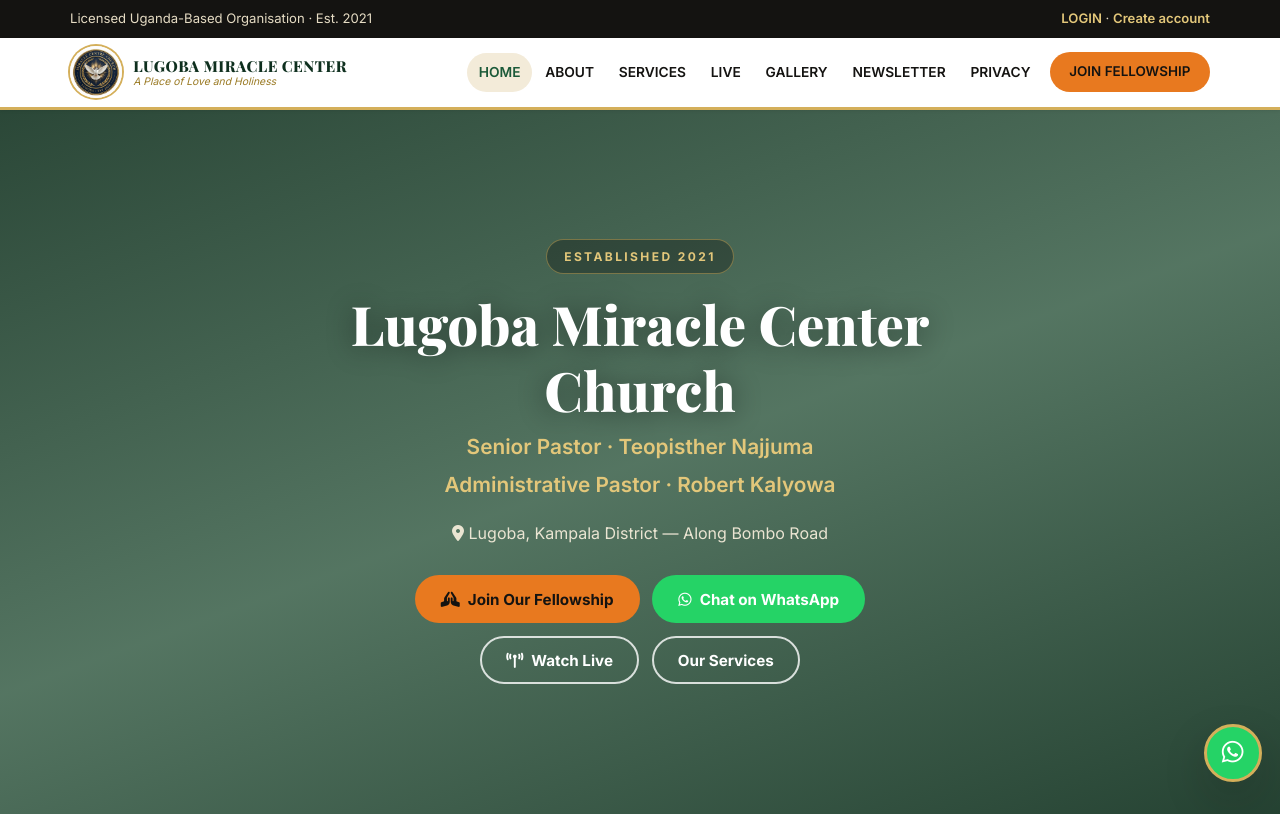
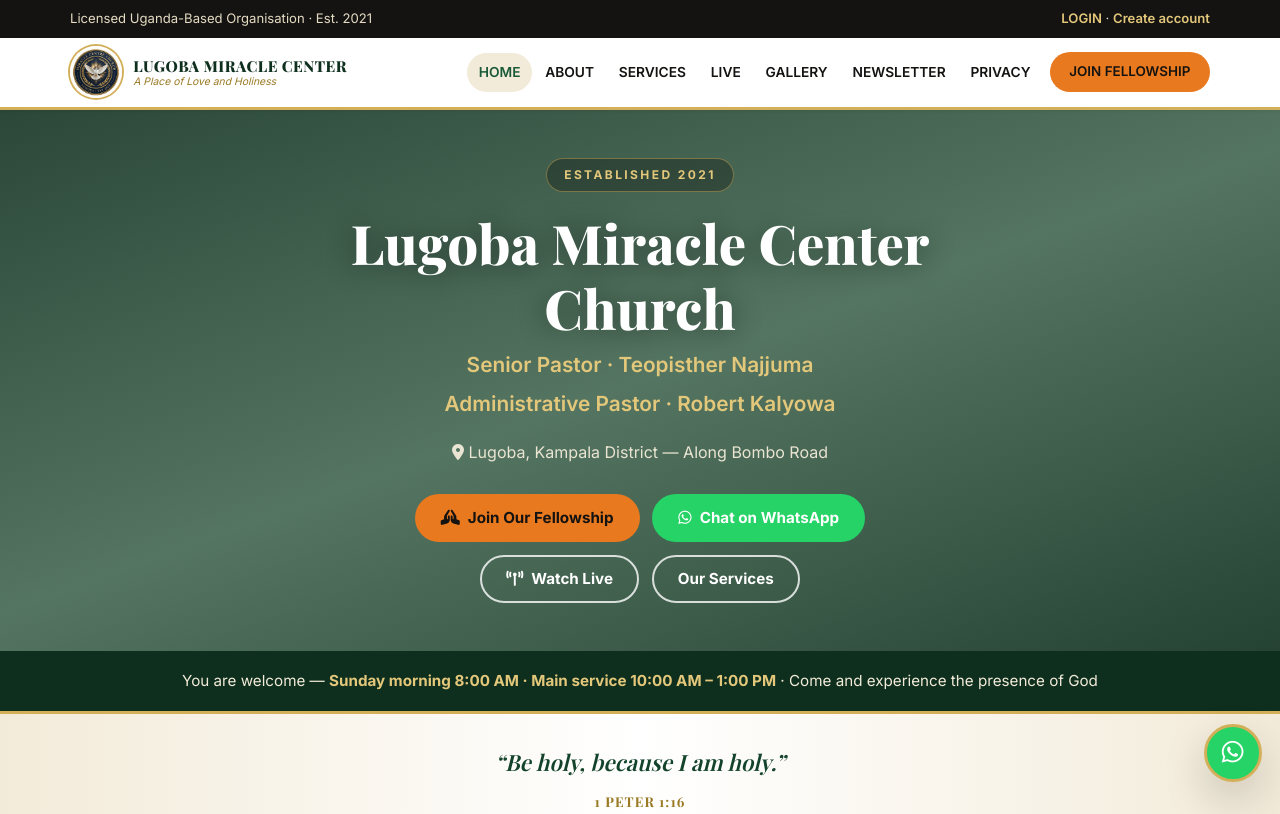
Before and after one commit to churchlugobamiraclecenter-arch/miracle, a plain HTML site: page index.html in a window 1280 px wide. Shown: the top 814 px of the page. Drawn offline with nearby package versions, Linux system fonts and the light colour scheme; no server answers; a web font is replaced by a local one.

Commit message:
Update miracle-theme.css

```diff
--- a/css/miracle-theme.css
+++ b/css/miracle-theme.css
@@ -247,7 +247,7 @@
 /* Hero */
 .hero {
   position: relative; isolation: isolate; color: var(--white);
-  min-height: min(88vh, 900px);
+  min-height: min(88vh, 250px);
   display: flex; align-items: center; justify-content: center;
   text-align: center; overflow: hidden;
 }
```
